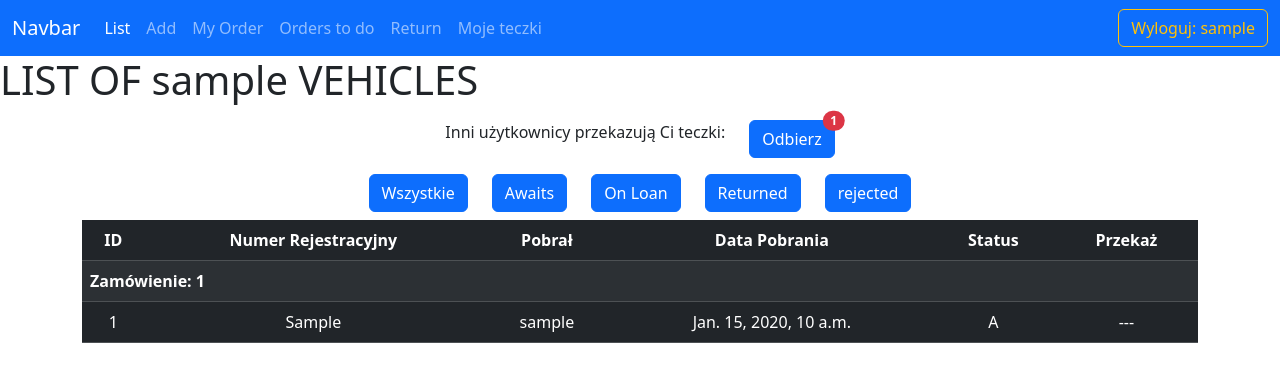
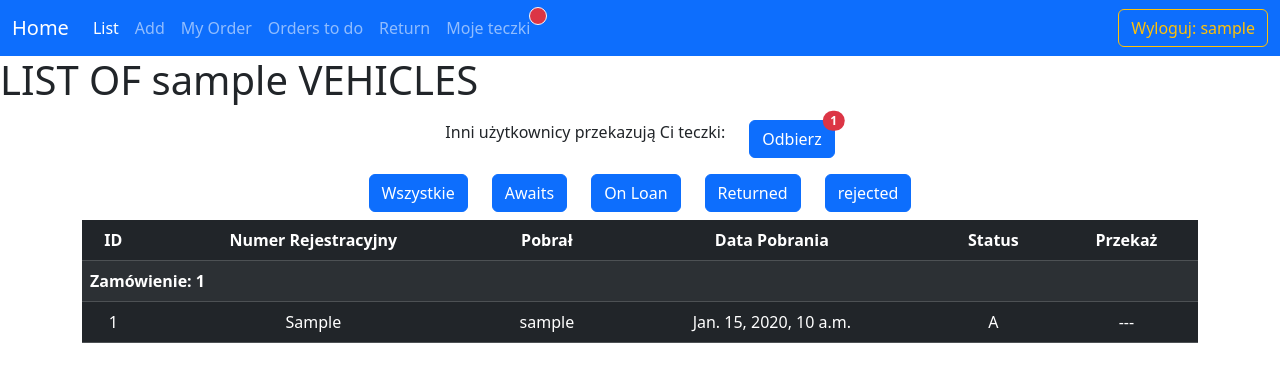
Before and after one commit to Martini310/Archeo-3, a Django app: page /files/user_list/ in a window 1280 px wide. Shown: the top 382 px of the page. Run offline with Django 4.2, Linux system fonts and the light colour scheme; a user stored in the database is signed in; tables that the repository leaves empty hold one stand-in row (values such as "Sample post").

Commit message:
feat(transfer): Add the view, template and necessary functions to accept transfer and show notifications

```diff
--- a/archeo/settings.py
+++ b/archeo/settings.py
@@ -74,6 +74,7 @@ TEMPLATES = [
                 'django.template.context_processors.request',
                 'django.contrib.auth.context_processors.auth',
                 'django.contrib.messages.context_processors.messages',
+                'files.views.notification_context',
             ],
         },
     },
--- a/archeo/urls.py
+++ b/archeo/urls.py
@@ -15,11 +15,11 @@ Including another URLconf
 """
 from django.contrib import admin
 from django.urls import path, include
-from django.shortcuts import redirect
+from files import views
 
 urlpatterns = [
     path('admin/', admin.site.urls),
     path('files/', include('files.urls')),
-    path('', lambda req: redirect("/files/list/")),
+    path('', views.HomeView.as_view()),
     path('accounts/', include('django.contrib.auth.urls')),
 ]
--- a/files/templates/files/user_vehicles.html
+++ b/files/templates/files/user_vehicles.html
@@ -6,13 +6,13 @@
     <div class="d-grid gap-4 p-2 d-md-flex justify-content-md-center">
     {% if orders.3 %}
     Inni użytkownicy przekazują Ci teczki:
-    <button type="button" class="btn btn-primary position-relative">
+    <a href={% url 'files:accept_vehicles' %}><button type="button" class="btn btn-primary position-relative" >
         Odbierz
         <span class="position-absolute top-0 start-100 translate-middle badge rounded-pill bg-danger">
           {{ orders.3.count }}
           <span class="visually-hidden">unread messages</span>
         </span>
-      </button>
+      </button></a>
     {% endif %}
     </div>
 
--- a/files/urls.py
+++ b/files/urls.py
@@ -16,4 +16,6 @@ urlpatterns = [
     path('user_list/<str:status>/', views.ListUserVehiclesView.as_view(), name='user_list'),
     path('transfer/<int:pk>/', views.TransferVehicleView.as_view(), name='transfer'),
     path('search/', views.search_view, name="search"),
+    path('accept_vehicles/', views.AcceptTransferVehicleView.as_view(), name='accept_vehicles'),
+    path('accept_vehicles/<int:pk>/', views.update_status, name='accept')
 ]
--- a/files/views.py
+++ b/files/views.py
@@ -17,6 +17,21 @@ from .models import Order, Vehicle, User
 # from reportlab.lib.pagesizes import letter
 
 # Create your views here.
+
+def notification_context(request):
+    """Context dictionary for all templates in app"""
+    # look up the notifications for the current user
+    transfers = Vehicle.objects.filter(transfering_to=request.user.id)
+    # The return value must be a dict, and any values in that dict
+    # are added to the template context for all templates.
+    # You might want to use more unique names here, to avoid having these
+    # variables clash with variables added by a view.  For example, `count` could easily
+    # be used elsewhere.
+    return {'notifications': {'data': transfers,}}
+
+
+class HomeView(TemplateView):
+    template_name = "home.html"
 
 
 class ListAllVechicles(ListView):
@@ -164,12 +179,6 @@ class ListUserVehiclesView(LoginRequiredMixin, ListView):
     context_object_name = 'orders' # 'user_vehicles'
     template_name = 'files/user_vehicles.html'
 
-    def get_queryset(self):
-        # Get list of orders where at least in one vehicle user is a responsible person
-        abr = Vehicle.LOAN_STATUS
-        orders = [order for order in Order.objects.all() if any(vehicle.responsible_person.username == self.request.user.get_username() for vehicle in order.vehicles.all())]
-        return [orders, abr]
-
     def get(self, request, status='aore'):
         orders = [order for order in Order.objects.all() if any(vehicle.responsible_person.username == request.user.get_username() and vehicle.status in status for vehicle in order.vehicles.all())]
         transfers = Vehicle.objects.filter(transfering_to=self.request.user)
@@ -184,3 +193,18 @@ class TransferVehicleView(LoginRequiredMixin, PermissionRequiredMixin, SuccessMe
     success_url = reverse_lazy('files:user_list')
     success_message = 'Prawidłowo przekazano teczkę innemu użytkownikowi.'
     permission_required = 'files.change_vehicle'
+
+
+class AcceptTransferVehicleView(ListView):
+    template_name = 'files/accept_vehicles.html'
+    context_object_name = 'transfers'
+
+    def get_queryset(self):
+        queryset = Vehicle.objects.filter(transfering_to=self.request.user)
+        return queryset
+
+
+def update_status(request, pk):
+    if request.method == "POST":
+        Vehicle.objects.filter(id=pk).update(responsible_person=request.user, transfering_to=None)
+        return redirect(reverse_lazy('files:user_list'))
--- a/templates/home.html
+++ b/templates/home.html
@@ -14,7 +14,7 @@
 <body>
     <nav class="navbar navbar-expand-lg bg-primary" data-bs-theme="dark">
         <div class="container-fluid">
-          <a class="navbar-brand" href="#">Navbar</a>
+          <a class="navbar-brand" href="/">Home</a>
           <button class="navbar-toggler" type="button" data-bs-toggle="collapse" data-bs-target="#navbarNavAltMarkup" aria-controls="navbarNavAltMarkup" aria-expanded="false" aria-label="Toggle navigation">
             <span class="navbar-toggler-icon"></span>
           </button>
@@ -26,7 +26,12 @@
               <a class="nav-link" href="/files/orders_to_do/a">Orders to do</a>
               <a class="nav-link" href="/files/return">Return</a>
               {% if user.is_authenticated %}
-              <a class="nav-link" href="/files/user_list">Moje teczki</a>
+              <a class="nav-link position-relative" href="/files/user_list">Moje teczki
+                {% if notifications.data %}
+                  <span class="position-absolute top-20 start-100 translate-middle p-2 bg-danger border border-light rounded-circle">
+                  <span class="visually-hidden">New alerts</span></span>
+                {% endif %}
+              </a>
               {% endif %}
             </div>
             <div class="navbar-nav ms-auto"></div>
@@ -54,6 +59,8 @@
 
       {% block content %}
 
+        HOME VIEW
+
       {% endblock content %}
 
 </body>
```
Also changed, not shown: files/templates/files/accept_vehicles.html (added, +18 -0 lines).
